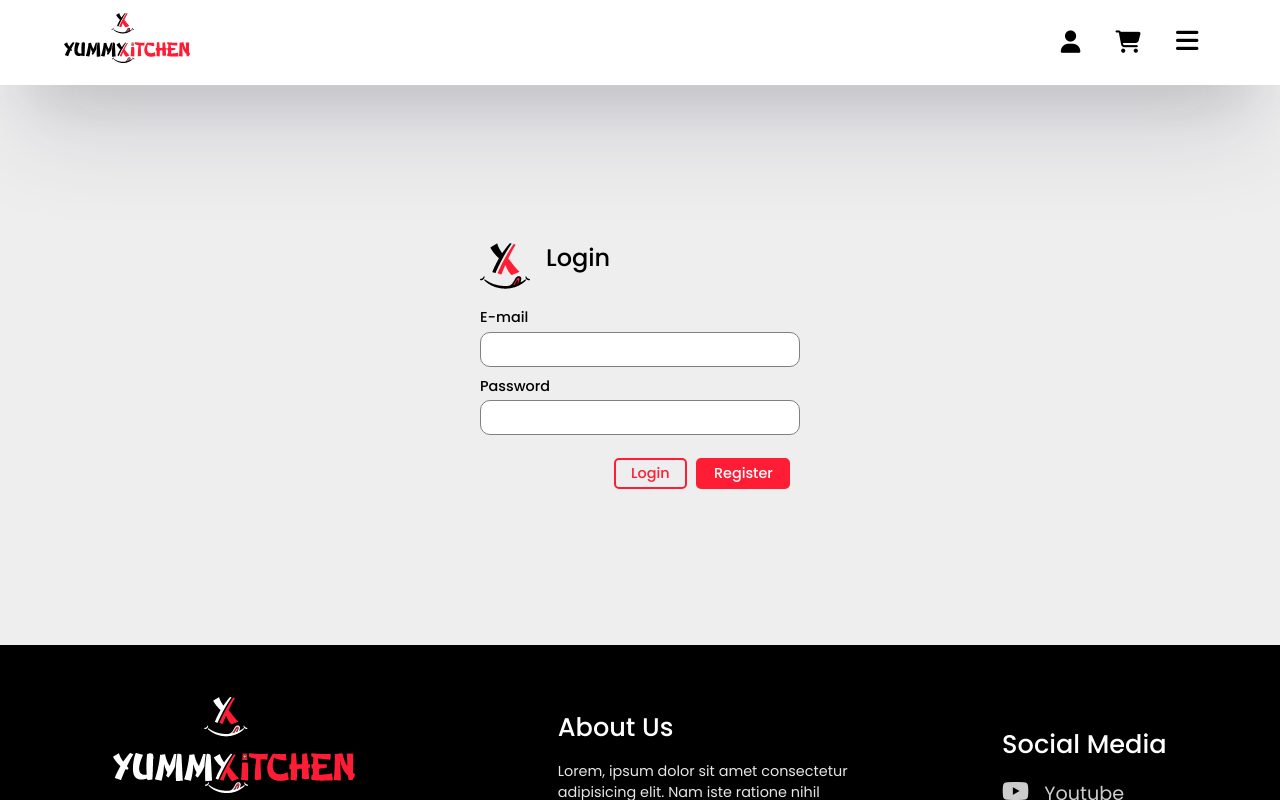
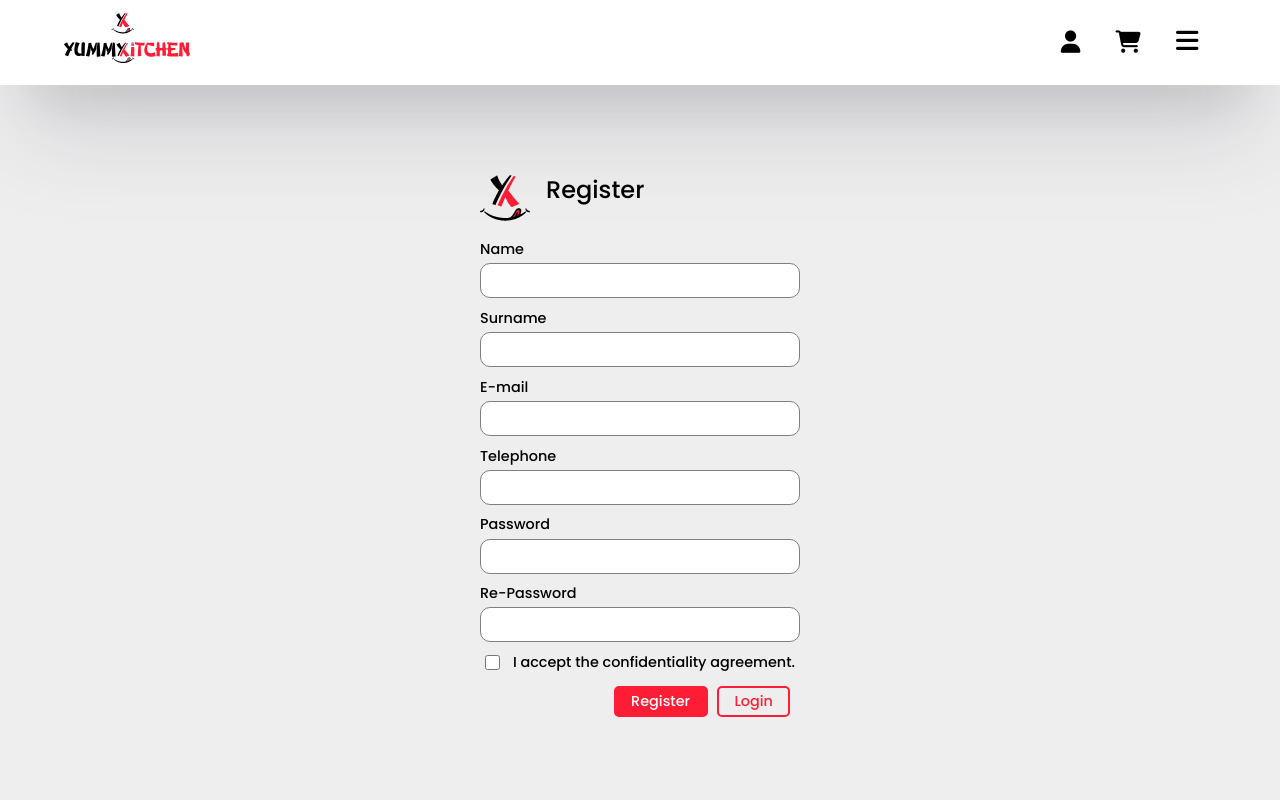
Before and after one commit to hasangoksel/Restaurant-Market, a Vue app in the folder client/: page / in a window 1280 px wide. Both pictures are taken after a click on the element "Register". Shown: the top 800 px of the page. Built offline with nearby package versions, Linux system fonts and the light colour scheme.

Commit message:
Added: Register Form

```diff
--- a/client/src/assets/style.css
+++ b/client/src/assets/style.css
@@ -10,3 +10,16 @@ body{
     font-size: 17px;
     background: #eee;
 }
+
+
+.form__item input{
+    height: 35px;
+    width: 20rem;
+    padding: 5px 10px;
+    border-radius: 10px;
+    border: 1px solid gray;
+    box-shadow: none;
+}
+.form__item input[type='email']:focus{
+    border: 1px solid #FF1D35;
+}
--- a/client/src/layouts/LoReUser.vue
+++ b/client/src/layouts/LoReUser.vue
@@ -2,6 +2,7 @@
     <div>
         <yummy-nav></yummy-nav>
         <div class="container">
+            <div class="forms">
                 <form v-if="isLoginComponent" class="loginForm">
                     <div class="form__title">
                         <h2>Login</h2>
@@ -17,10 +18,49 @@
                     </div>
                     <div class="buttons">
                         <span class="loginBtn">Login</span>
-                    <span class="registerBtn">Register</span>
+                        <span class="registerBtn" @click="toRegister">Register</span>
                     </div>
                 </form>
-            <div class="register"></div>
+                <form v-if="isRegisterComponent" class="registerForm">
+                    <div class="form__title">
+                        <h2>Register</h2>
+                        <img src="../assets/logo/icons.svg" alt="Yummykitchen Logo">
+                    </div>
+                    <div class="form__item">
+                        <label for="name">Name</label>
+                        <input type="text" id="name" v-model="registerUser.name">
+                    </div>
+                    <div class="form__item">
+                        <label for="surname">Surname</label>
+                        <input type="text" id="surname" v-model="registerUser.surname">
+                    </div>
+                    <div class="form__item">
+                        <label for="email">E-mail</label>
+                        <input type="email" id="email" v-model="registerUser.email">
+                    </div>
+                    <div class="form__item">
+                        <label for="tel">Telephone</label>
+                        <input type="text" id="tel" v-model="registerUser.phone">
+                    </div>
+                    <div class="form__item">
+                        <label for="password">Password</label>
+                        <input type="password" id="password" v-model="registerUser.password">
+                    </div>
+                    <div class="form__item">
+                        <label for="re-password">Re-Password</label>
+                        <input type="password" id="re-password">
+                    </div>
+                    <div class="form__checkbox">
+                        <input type="checkbox" id="privacyConfirm" name="privacyConfirm" v-model="registerUser.privacyConfirm">
+                        <label for="privacyConfirm">I accept the confidentiality agreement.</label>
+                    </div>
+                    <div class="buttons">
+                        <span class="registerBtn">Register</span>
+                        <span class="loginBtn" @click="toLogin">Login</span>
+                    </div>
+                </form>
+            </div>
+
         </div>
         <yummy-footer></yummy-footer>
     </div>
@@ -41,7 +81,25 @@ import Navbar from '../components/Navbar.vue'
                 loginUser: {
                     'email': null,
                     'password': null
+                },
+                registerUser: {
+                    'name': null,
+                    'surname': null,
+                    'email': null,
+                    'password': null,
+                    'phone': null,
+                    'privacyConfirm': false
                 }
+            }
+        },
+        methods:{
+            toRegister(){
+                this.isLoginComponent = false
+                this.isRegisterComponent = true
+            },
+            toLogin(){
+                this.isRegisterComponent = false
+                this.isLoginComponent = true
             }
         }
     }
@@ -50,7 +108,7 @@ import Navbar from '../components/Navbar.vue'
 <style scoped>
     .container{
         width: 100%;
-        height: 70vh;
+        min-height: 90vh;
         display: flex;
         justify-content: center;
         align-items: center;
@@ -101,7 +159,28 @@ import Navbar from '../components/Navbar.vue'
         border: 1px solid gray;
         box-shadow: none;
     }
-
+    .form__item input:focus{
+        outline: 1px solid #FF1D35;
+    }
+    .form__checkbox{
+        display: flex;
+        justify-content: space-around;
+        align-items: center;
+    }
+    .form__checkbox input{
+        height: 15px;
+        width: 15px;
+        margin-right: 3px;
+        accent-color: #FF1D35;
+    }
+    .form__checkbox input[type='checkbox']{
+        color: #000;
+        background: #e2e2e2;
+    }
+    .form__checkbox label{
+        font-size: .9rem;
+        font-weight: 500;
+    }
     .buttons{
         width: 100%;
         margin-top: 4%;
@@ -118,7 +197,7 @@ import Navbar from '../components/Navbar.vue'
         color: #FF1D35;
         font-weight: 500;
         font-size: .9rem;
-        margin-right: 3%;
+        margin-left: 3%;
         transition: all .4s ease-in-out;
     }
     .loginBtn:hover{
@@ -133,6 +212,7 @@ import Navbar from '../components/Navbar.vue'
         border: 2px solid #FF1D35;
         border-radius: 5px;
         color: #FFF;
+        margin-left: 3%;
         font-weight: 500;
         font-size: .9rem;
     }
```
Lines whose indentation alone changed are shown as unchanged.
